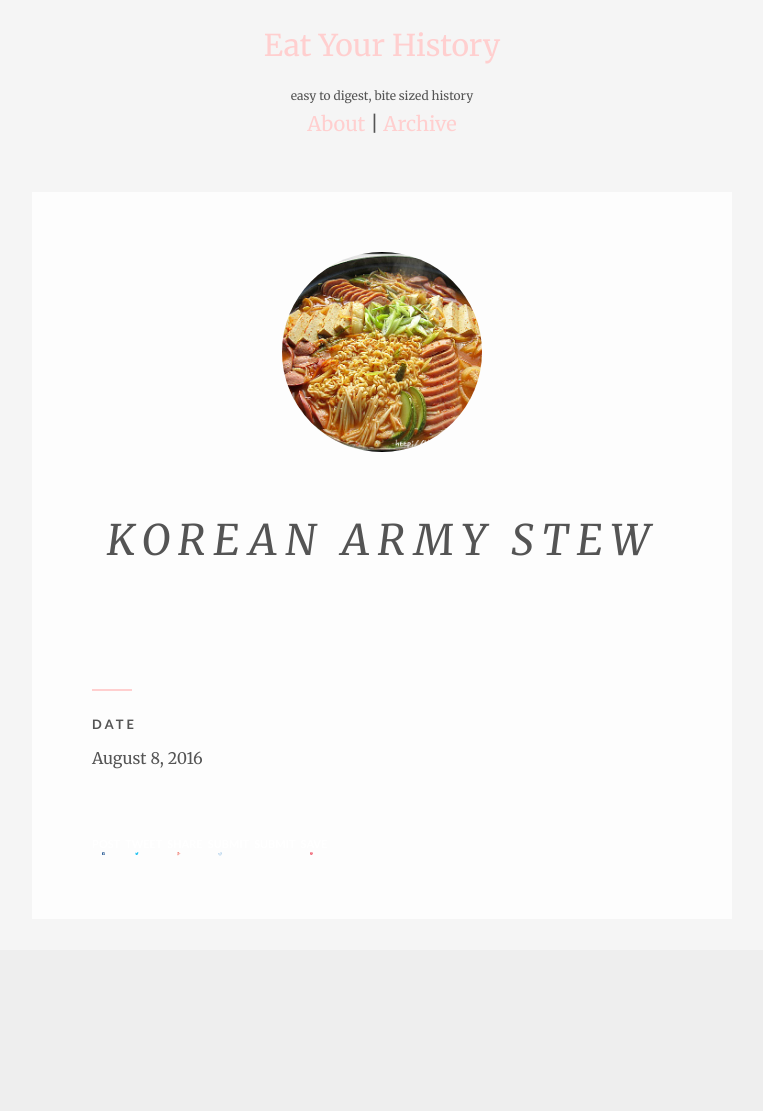
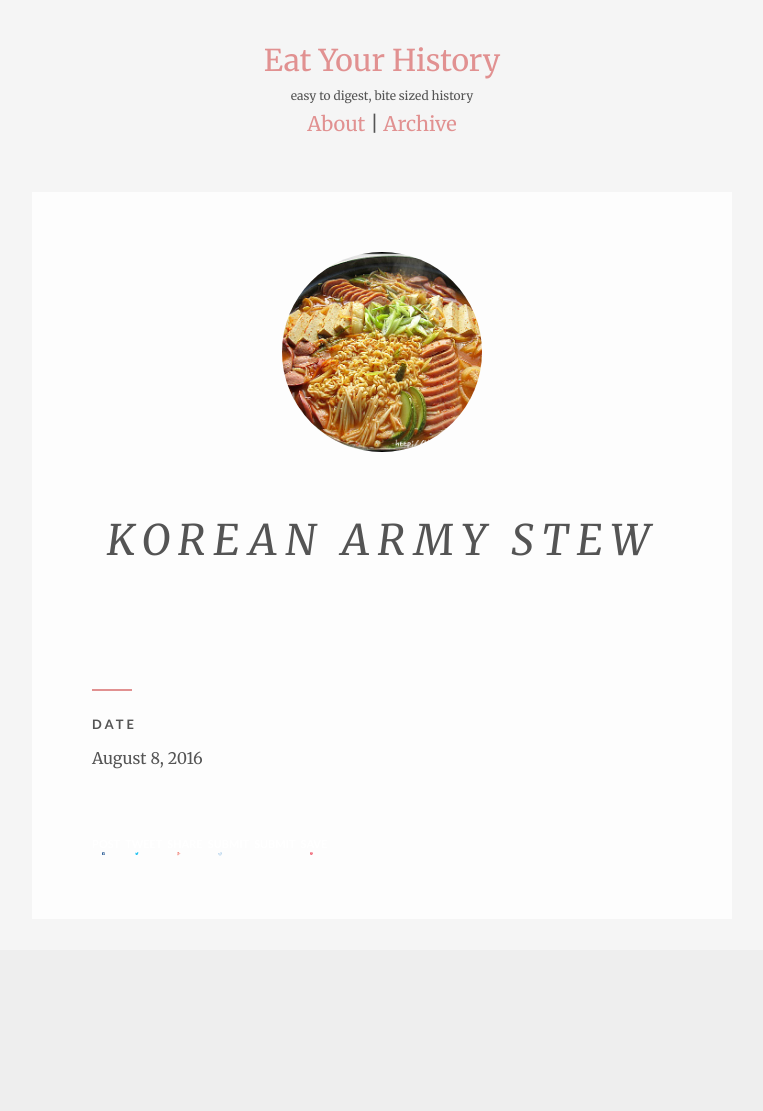
Before and after one commit to jeenalee/eat-your-history, a Jekyll site: the page built from _posts/2016-08-08-korean-army-stew.md, in a window 1280 px wide. Shown: the whole page, without its empty margins (258-1021 px from the left). Built offline with Jekyll 4.4.1, drawn with Linux system fonts in a browser that asks for light colours; nearby versions of some CDN libraries.

Commit message:
Change brand color and menu bar rules

```diff
--- a/_includes/sidebar.html
+++ b/_includes/sidebar.html
@@ -1,5 +1,5 @@
 <div class="table-cover">
-  <a href="{{ site.url }}/"><h2>Eat Your History</h2></a>
+  <a class="menu-title" href="{{ site.url }}/">Eat Your History</a>
   <span class="site-description">easy to digest, bite sized history</span>
   <nav class="nav">
     <ul class="nav-list">
--- a/assets/css/main.scss
+++ b/assets/css/main.scss
@@ -19,7 +19,7 @@ $light-color:      #eee;
 $text-color:       $dark-color;
 $text-color-light: $light-color;
 $background-color: #fdfdfd;
-$brand-color:      #ffcfcf;
+$brand-color:      #e19191; /* ffcfcf; */
 $brand-color-2:    #eee;
 
 $grey-color:       #b6b6b6;
```
Also changed, not shown: assets/css/vendors/slidebars.min.css.
